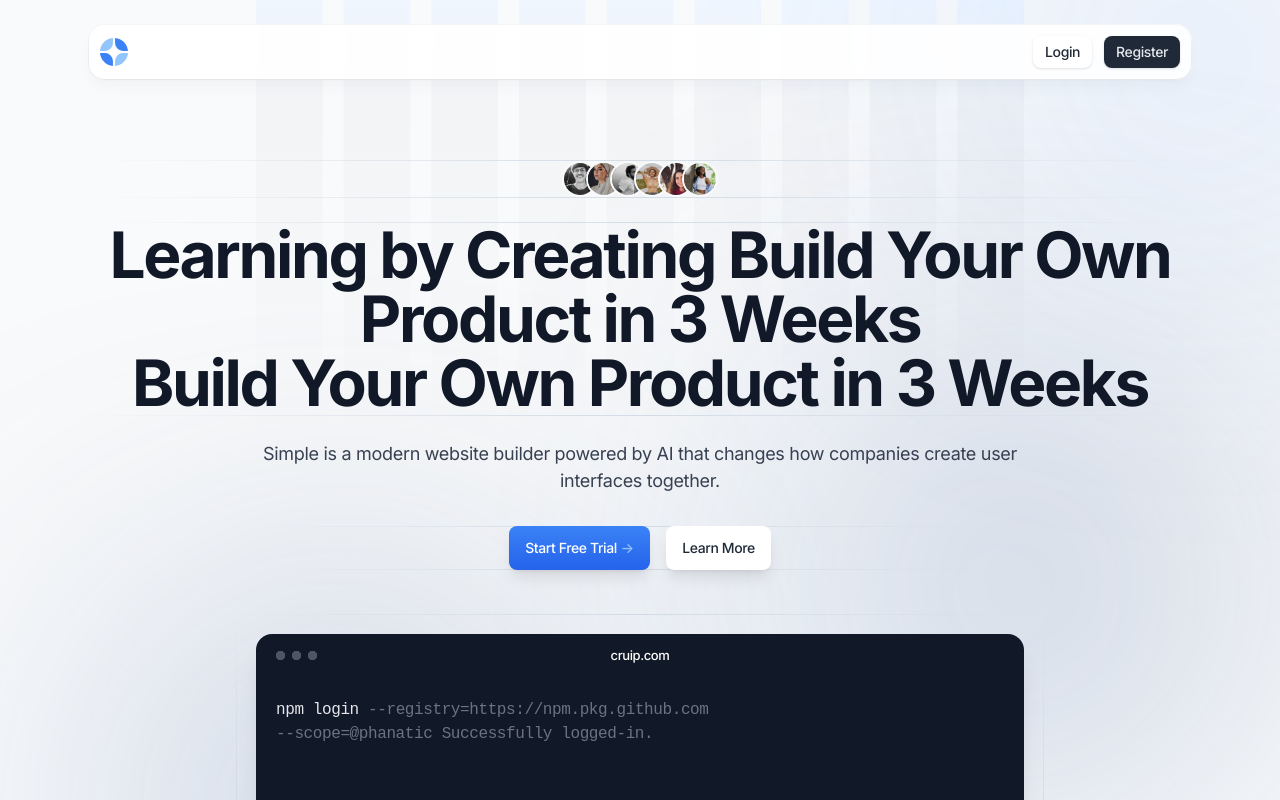
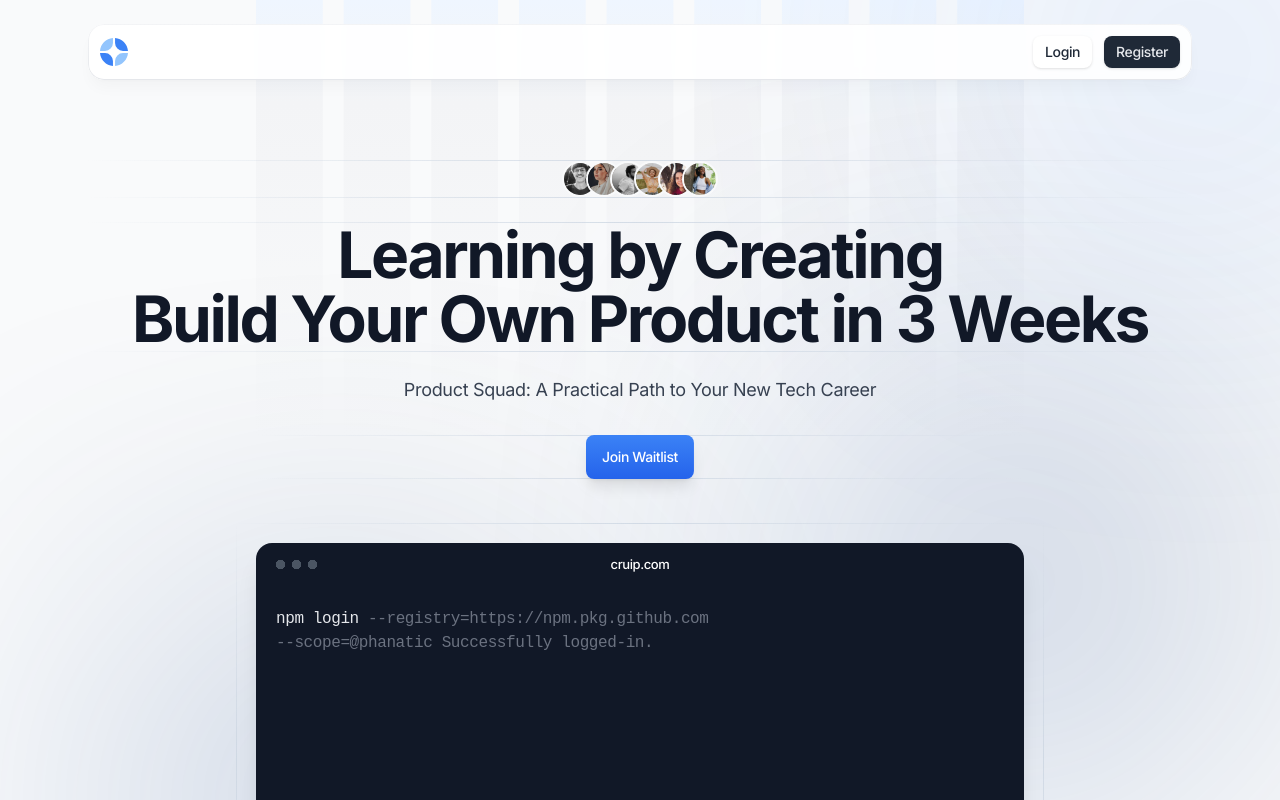
Before and after one commit to cruip/tailwind-landing-page-template, a Next.js app: page / in a window 1280 px wide. Shown: the top 800 px of the page. Built offline with nearby package versions, Linux system fonts and the light colour scheme.

Commit message:
updated wording in section A

```diff
--- a/components/hero-home.tsx
+++ b/components/hero-home.tsx
@@ -70,7 +70,7 @@ export default function HeroHome() {
               data-aos="zoom-y-out"
               data-aos-delay={150}
             >
-              Learning by Creating Build Your Own  Product in 3 Weeks <br className="max-lg:hidden" />
+              Learning by Creating <br className="max-lg:hidden" />
               Build Your Own  Product in 3 Weeks
             </h1>
             <div className="mx-auto max-w-3xl">
@@ -79,8 +79,7 @@ export default function HeroHome() {
                 data-aos="zoom-y-out"
                 data-aos-delay={300}
               >
-                Simple is a modern website builder powered by AI that changes
-                how companies create user interfaces together.
+                Product Squad: A Practical Path to Your New Tech Career
               </p>
               <div className="relative before:absolute before:inset-0 before:border-y before:[border-image:linear-gradient(to_right,transparent,theme(colors.slate.300/.8),transparent)1]">
                 <div
@@ -93,18 +92,11 @@ export default function HeroHome() {
                     href="#0"
                   >
                     <span className="relative inline-flex items-center">
-                      Start Free Trial{" "}
-                      <span className="ml-1 tracking-normal text-blue-300 transition-transform group-hover:translate-x-0.5">
-                        -&gt;
-                      </span>
+                      Join Waitlist{" "}
+
                     </span>
                   </a>
-                  <a
-                    className="btn w-full bg-white text-gray-800 shadow hover:bg-gray-50 sm:ml-4 sm:w-auto"
-                    href="#0"
-                  >
-                    Learn More
-                  </a>
+
                 </div>
               </div>
             </div>
```
